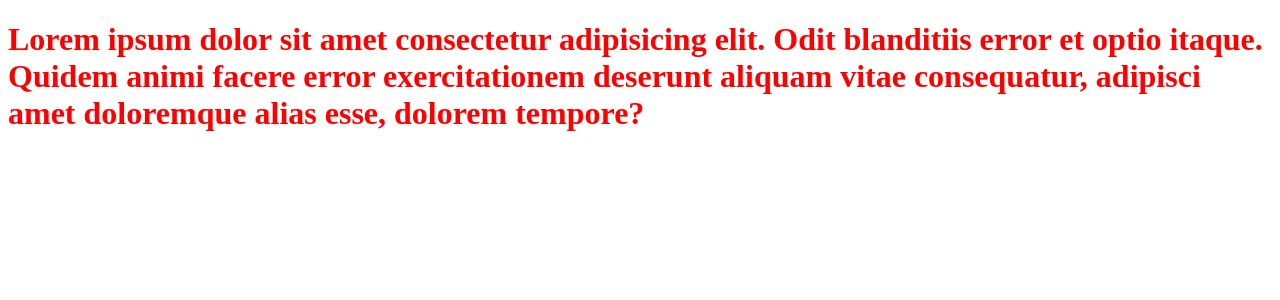
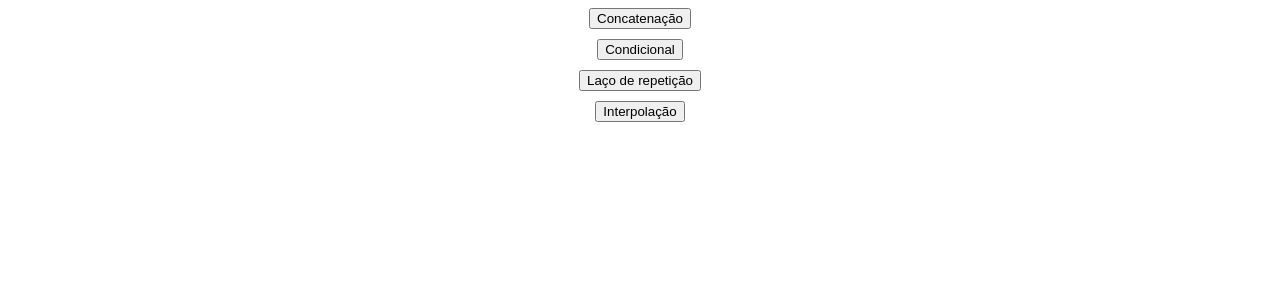
Before and after one commit to RodrigoArgenton/vue-project, a Vue app: page / in a window 1280 px wide. Shown: the top 300 px of the page. Built offline with nearby package versions, Linux system fonts and the light colour scheme.

Commit message:
aplicando conhecomentos dos exemplos 1 até 7

```diff
--- a/src/App.vue
+++ b/src/App.vue
@@ -1,15 +1,17 @@
 <!-- Script -->
 <script setup>
-  // import Exemplo01 from './componentes/ExemploConcatenacao01.vue'
-  // import Exemplo02 from './componentes/Exemplo02Condicional.vue'
-  // import Exemplo03 from './componentes/Exemplo03For.vue'
-  // import Exemplo04 from './componentes/Exemplo04Interpolacao.vue'
-  // import Exemplo05 from './componentes/Exemplo05Model.vue'
-  import Exemplo06 from './componentes/Exemplo06Class.vue'
+  // import Exemplo01 from './componentes/basico/ExemploConcatenacao01.vue'
+  // import Exemplo02 from './componentes/basico/Exemplo02Condicional.vue'
+  // import Exemplo03 from './componentes/basico/Exemplo03For.vue'
+  // import Exemplo04 from './componentes/basico/Exemplo04Interpolacao.vue'
+  // import Exemplo05 from './componentes/basico/Exemplo05Model.vue'
+  // import Exemplo06 from './componentes/basico/Exemplo06Class.vue'
+  // import Exemplo07 from './componentes/basico/Exemplo07Click.vue'
+  import Exemplo1_7 from './componentes/etc/Exemplo1_7.vue'
 </script>
 
 
 <!-- HTML -->
 <template>
-  <Exemplo06></Exemplo06>
+  <Exemplo1_7></Exemplo1_7>
 </template>
--- a/src/componentes/Exemplo06Class.vue
+++ /dev/null
@@ -1,17 +0,0 @@
-<!-- Script -->
-<script setup>
-    let validacao = false
-</script>
-<!-- css -->
-<style>
-    .true{
-        color: green
-    }
-    .false{
-        color: red
-    }
-</style>
-<!-- HTML -->
-<template>
-    <h1 :class="validacao ? 'true' : 'false'">Lorem ipsum dolor sit amet consectetur adipisicing elit. Odit blanditiis error et optio itaque. Quidem animi facere error exercitationem deserunt aliquam vitae consequatur, adipisci amet doloremque alias esse, dolorem tempore?</h1>
-</template>
--- /dev/null
+++ b/src/componentes/etc/Exemplo1_7.vue
@@ -0,0 +1,129 @@
+<!-- Script -->
+<script setup>
+import { ref } from 'vue'
+
+// Criar uma variável reativa
+// blocos
+let blocoBooleanConcatencao = ref(false)
+let blocoBooleanCondicional = ref(false)
+let blocoBooleanLacoRepeticao = ref(false)
+let blocoBooleanInterpolacao = ref(false)
+// concatenção
+let nome = ref('')
+let sobrenome = ref('')
+// media
+let nota1 = ref('')
+let nota2 = ref('')
+let nota3 = ref('')
+// laço de repetição
+let nomePessoa = ref('')
+let listaNomespessoas = ref([])
+// interpolação
+let texto = ref('')
+
+// Função para alternar a visibilidade
+function visualizacaoBloco(opcao) {
+    if(opcao == 'concatenacao'){
+        blocoBooleanConcatencao.value = !blocoBooleanConcatencao.value
+    }else if(opcao == 'condicional'){
+        blocoBooleanCondicional.value = !blocoBooleanCondicional.value
+    }else if(opcao == 'lacoRepeticao'){
+        blocoBooleanLacoRepeticao.value = !blocoBooleanLacoRepeticao.value
+    }else if(opcao == 'interpolacao'){
+        blocoBooleanInterpolacao.value = !blocoBooleanInterpolacao.value
+    }
+}
+// função que calcula a média
+function calculoMedia(nota1, nota2, nota3){
+    return (nota1 + nota2 + nota3)/3
+}
+// função que adiciona um nome a uma lista
+function adicionarNome(){
+    listaNomespessoas.value.push(nomePessoa.value)
+    nomePessoa.value = ''
+}
+// função para trocar a cor do texto utilizando o v-html/interpolaçao
+function trocarCor(cor){
+    if(cor == 'padrao'){
+        texto.value = ''
+    }else if (cor == 'verde'){
+        texto.value = '<p style="color:green">Lorem ipsum, dolor sit amet consectetur adipisicing elit. Doloribus sapiente eos expedita cum quidem illo rem reprehenderit, ratione fugiat, harum delectus enim, quia commodi incidunt ad animi! Magnam, dignissimos velit?</p>'
+    }else if (cor == 'amarelo'){
+        texto.value = '<p style="color:yellow">Lorem ipsum, dolor sit amet consectetur adipisicing elit. Doloribus sapiente eos expedita cum quidem illo rem reprehenderit, ratione fugiat, harum delectus enim, quia commodi incidunt ad animi! Magnam, dignissimos velit?</p>'
+    }else if (cor == 'vermelho'){
+        texto.value = '<p style="color:red">Lorem ipsum, dolor sit amet consectetur adipisicing elit. Doloribus sapiente eos expedita cum quidem illo rem reprehenderit, ratione fugiat, harum delectus enim, quia commodi incidunt ad animi! Magnam, dignissimos velit?</p>'
+    }else if (cor == 'preto'){
+        texto.value = '<p>Lorem ipsum, dolor sit amet consectetur adipisicing elit. Doloribus sapiente eos expedita cum quidem illo rem reprehenderit, ratione fugiat, harum delectus enim, quia commodi incidunt ad animi! Magnam, dignissimos velit?</p>'
+    }
+}
+</script>
+
+<!-- Css -->
+<style>
+/* classes das opções */
+.mainConcatenacao,
+.mainCondicional,
+.mainLacoRepeticao,
+.mainInterpolacao{
+    width: 100%;
+    height: 100%;
+    text-align: center;
+    margin-bottom: 10px;
+}
+/* Condicionais de visualização de bloco*/
+.mostrar {
+    display: block;
+    margin-top: 10px;
+}
+.esconder {
+    display: none;
+}
+</style>
+
+<!-- HTML -->
+<template>
+    <div>
+        <div class="mainConcatenacao">
+            <button @click="visualizacaoBloco('concatenacao')">Concatenação</button>
+            <div :class="blocoBooleanConcatencao ? 'mostrar' : 'esconder'">
+                <h2>Concatenação de nome e sobrenome</h2>
+                <input type="text" v-model="nome" placeholder="Digite o seu nome">
+                <input type="text" v-model="sobrenome" placeholder="Digite o seu sobrenome">
+                <P> Olá {{ nome + ' ' + sobrenome }}</P>
+            </div>
+        </div>
+        <div class="mainCondicional">
+            <button @click="visualizacaoBloco('condicional')">Condicional</button>
+            <div :class="blocoBooleanCondicional ? 'mostrar' : 'esconder'">
+                <h2>Calculo de média</h2>
+                <input type="number" v-model="nota1" placeholder="Digite a primeira nota">
+                <input type="number" v-model="nota2" placeholder="Digite a segunda nota">
+                <input type="number" v-model="nota3" placeholder="Digite a terceira nota">
+                <p>A média das notas inseridas é: {{ calculoMedia(nota1, nota2, nota3) }}</p>
+            </div>
+        </div>
+        <div class="mainLacoRepeticao">
+            <button @click="visualizacaoBloco('lacoRepeticao')">Laço de repetição</button>
+            <div :class="blocoBooleanLacoRepeticao ? 'mostrar' : 'esconder'">
+                <h2>Laço de repetição</h2>
+                <input type="text" v-model="nomePessoa" placeholder="Digite um nome">
+                <button @click="adicionarNome">Adicionar nome</button>
+                <ul>
+                    <li v-for="nomePessoa in listaNomespessoas">{{ nomePessoa }}</li>
+                </ul>
+            </div>
+        </div>
+        <div class="mainInterpolacao">
+            <button @click="visualizacaoBloco('interpolacao')">Interpolação</button>
+            <div :class="blocoBooleanInterpolacao ? 'mostrar' : 'esconder'">
+                <h2>Interpolação</h2>
+                <button @click="trocarCor('padrao')">Retirar Texto</button>
+                <button @click="trocarCor('verde')">Verde</button>
+                <button @click="trocarCor('amarelo')">Amarelo</button>
+                <button @click="trocarCor('vermelho')">Vermelho</button>
+                <button @click="trocarCor('preto')">Preto</button>
+                <div v-html="texto"></div>
+            </div>
+        </div>
+    </div>
+</template>
```
Also changed, not shown: src/componentes/Exemplo01Concatenacao.vue (deleted, +0 -11 lines), src/componentes/Exemplo02Condicional.vue (deleted, +0 -15 lines), src/componentes/Exemplo03For.vue (deleted, +0 -11 lines), src/componentes/Exemplo04Interpolacao.vue (deleted, +0 -10 lines), src/componentes/Exemplo05Model.vue (deleted, +0 -15 lines).
